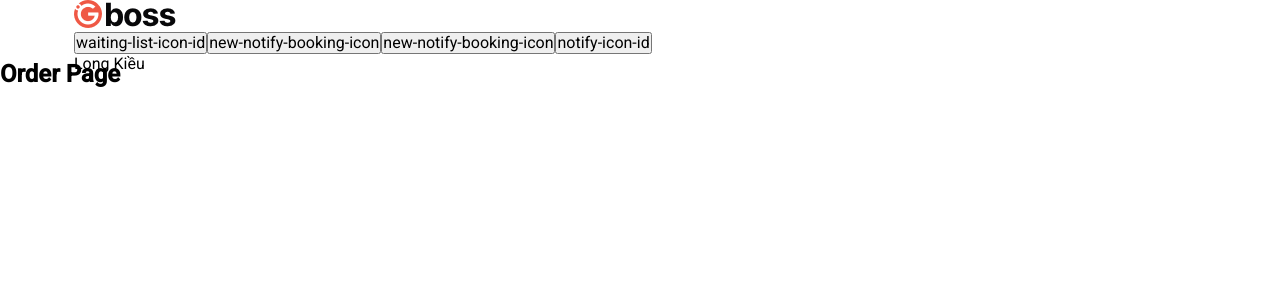
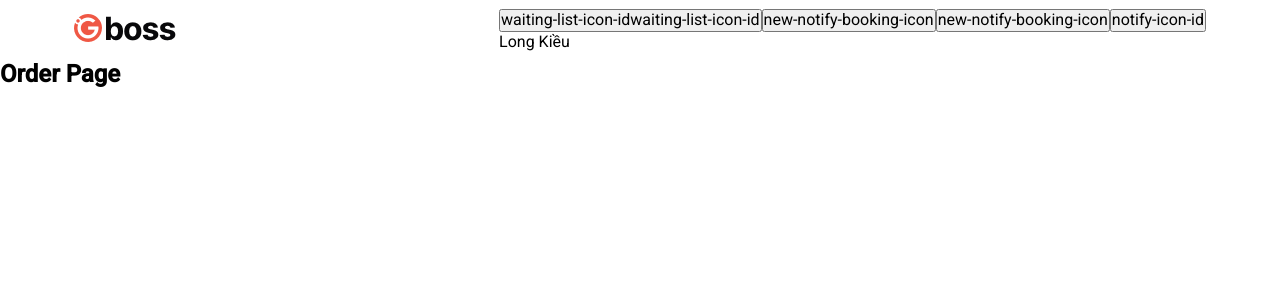
Before and after one commit to KieuLong-UET/honki-ui, a React (Create React App) app: page /order in a window 1280 px wide. Shown: the top 300 px of the page. Built offline with nearby package versions, Linux system fonts and the light colour scheme.

Commit message:
edit header

```diff
--- a/src/components/Layout/components/Header/Header.module.scss
+++ b/src/components/Layout/components/Header/Header.module.scss
@@ -1,16 +1,19 @@
 .wrapper {
     height: var(--default-layout-header-height, 60px);
-    width: 100%;
     background-color: #343434;
     display: flex;
     justify-content: center;
 }
 
 .inner {
+    width: 100%;
     height: 100%;
     padding: 0 74px;
-    width: 1772px;
+    // width: 1772px;
     background-color: white;
+    display: flex;
+    align-items: center;
+    justify-content: space-between;
 }
 
 .logo {
--- a/src/components/Layout/components/Header/index.js
+++ b/src/components/Layout/components/Header/index.js
@@ -15,13 +15,21 @@ function Header() {
                         </div>
                     </a>
                 </div>
-                <div></div>
                 <div className={cx('option')}>
                     <div className={cx('job')}>
-                        <button>waiting-list-icon-id</button>
-                        <button>new-notify-booking-icon</button>
-                        <button>new-notify-booking-icon</button>
-                        <button>notify-icon-id</button>
+                        <button>
+                            waiting-list-icon-id
+                            <span>waiting-list-icon-id</span>
+                        </button>
+                        <button>
+                            <span>new-notify-booking-icon</span>
+                        </button>
+                        <button>
+                            <span>new-notify-booking-icon</span>
+                        </button>
+                        <button>
+                            <span>notify-icon-id</span>
+                        </button>
                     </div>
                     <div className={cx('avatar')}>Long Kiều</div>
                 </div>
```
